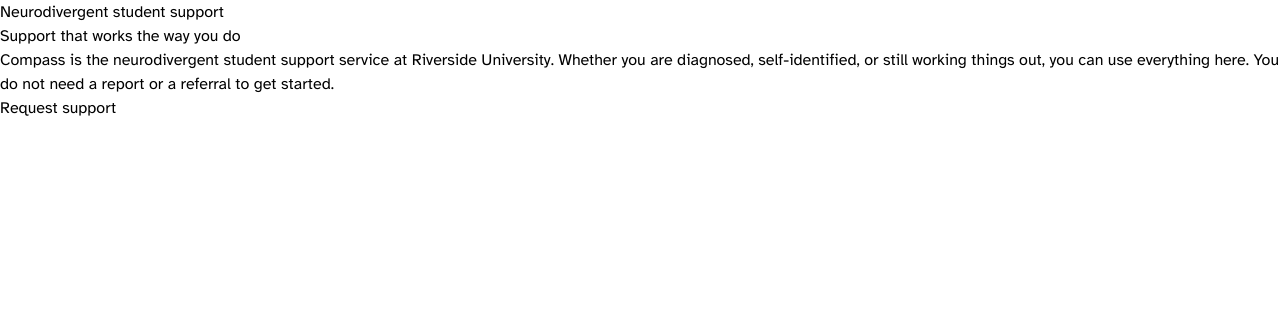
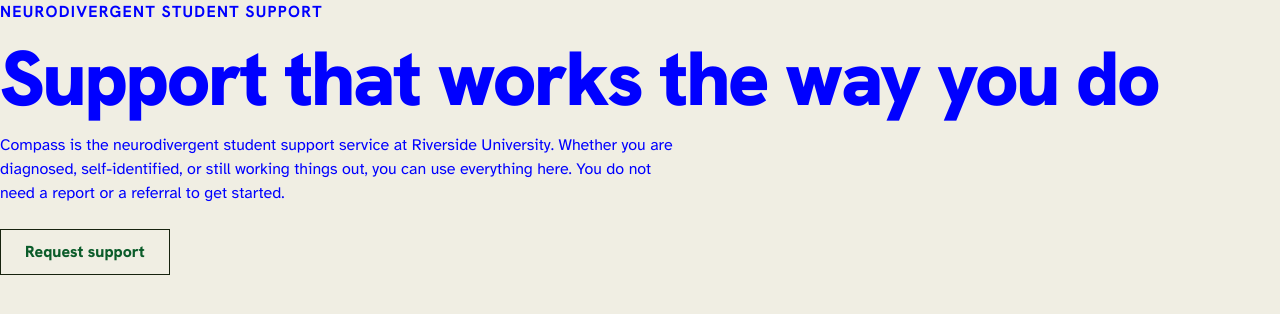
Before and after one commit to SeanG864/webdesign-frameworks, a website: page 01-utility-first-starter/index.html in a window 1280 px wide. Drawn offline with nearby package versions, Linux system fonts and the light colour scheme; files that its build step writes are made by us from their sources.

Commit message:
Week 1 done

```diff
--- a/01-utility-first-starter/index.html
+++ b/01-utility-first-starter/index.html
@@ -12,19 +12,24 @@
     />
     <link rel="stylesheet" href="assets/app.css" />
   </head>
-  <body>
+  <body class="bg-paper font-sans text-ink">
     <!-- Nothing here has a class yet. Every visual decision — colour,
          type, spacing — gets added by you, one utility class at a time. -->
     <main>
-      <p>Neurodivergent student support</p>
-      <h1>Support that works the way you do</h1>
-      <p>
+      <p class="font-display text-base font-bold tracking-[0.08em] text-link uppercase">Neurodivergent student support</p>
+      <h1 class="mt-4 font-display text-display leading-none font-black tracking-[-0.03em] text-balance">Support that works the way you do</h1>
+
+      <p class="mt-4 max-w-[66ch] text-pretty">
         Compass is the neurodivergent student support service at Riverside
         University. Whether you are diagnosed, self-identified, or still working
         things out, you can use everything here. You do not need a report or a
         referral to get started.
       </p>
-      <p><a href="#">Request support</a></p>
+      <p class="mt-6">
+        <!-- 2 hover actions happening at once -->
+        <a href="#" class="dark:md:hover:bg-fuchsia-600 inline-block border-(length:--rule) border-ink bg-transparent px-6 py-2.5
+         font-display font-extrabold text-ink no-underline bg-ink-deep text-on-dark">Request support</a>
+      </p>
     </main>
   </body>
 </html>
--- a/01-utility-first-starter/styles/app.css
+++ b/01-utility-first-starter/styles/app.css
@@ -7,13 +7,41 @@
   --font-sans:
     "Atkinson Hyperlegible", system-ui, -apple-system, "Segoe UI", sans-serif;
 
+    /* No values for --color-ink-deep and --color-on-dark in solution */
   --color-paper: #f0eee3;
   --color-ink: #16220e;
   --color-link: #0b5c2a;
 
+
+  --font-display: "Hanken Grotesk", ui-sans-serif, system-ui, sans-serif;
   --text-display: clamp(2.5rem, 1.6rem + 4vw, 5rem);
 }
 
 :root {
   --rule: 1.5px;
+  --brand-colour: #0b5c2a;
 }
+
+.hero-eyebrow {
+  font-family: "Hanken Grotesk", sans-serif;
+  font-weight: 700;
+  text-transform: uppercase;
+  letter-spacing: 0.08em;
+  color: #0b5c2a;
+}
+
+a {
+  color: var(--brand-colour);
+}
+
+.text-link {
+  color: var(--color-link);
+}
+
+:hover {
+  color:blue;
+}
+
+.dark {
+  color:red;
+}
```
Also changed, not shown: 01-utility-first-starter/assets/app.css (added).
